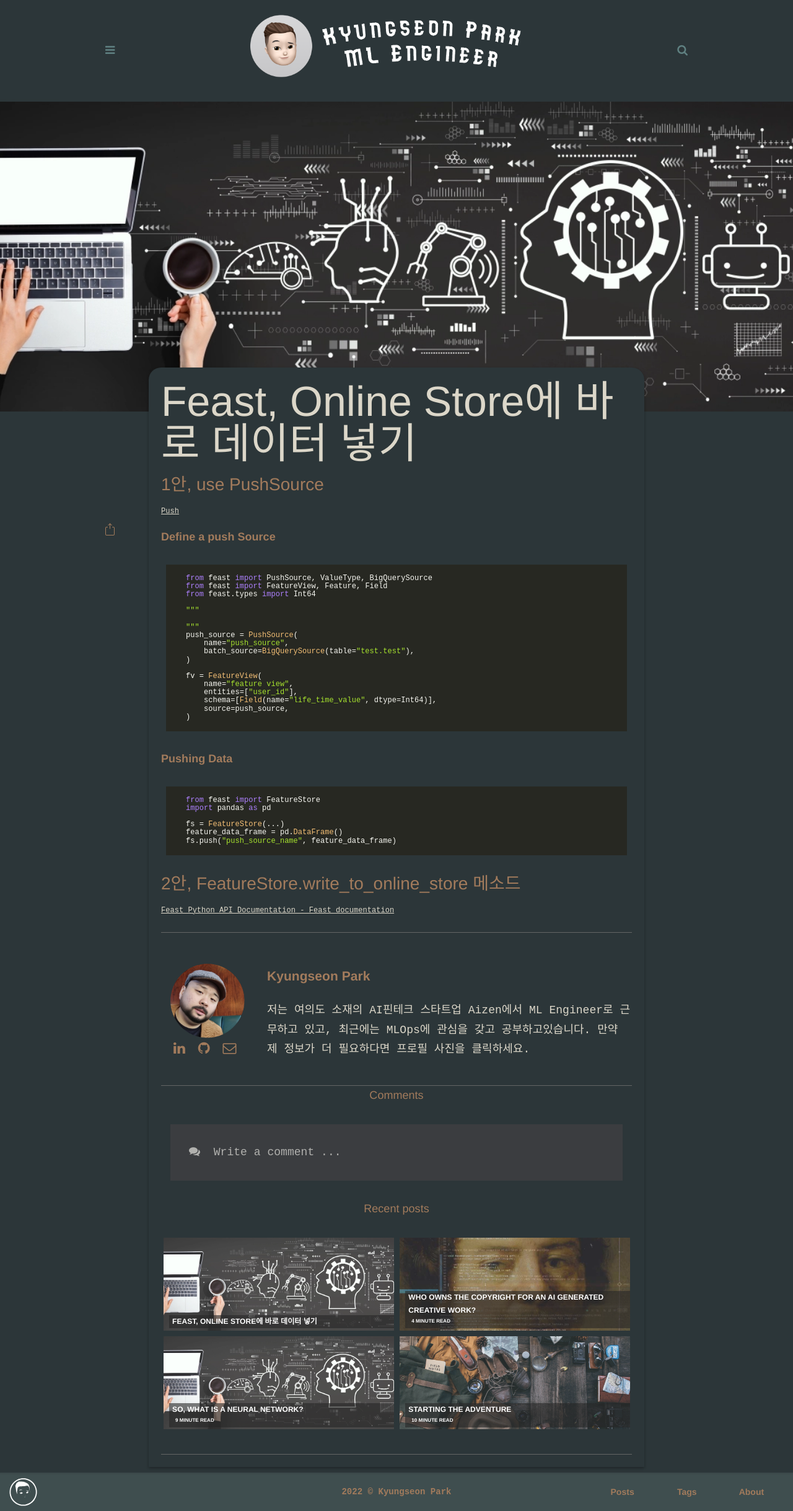
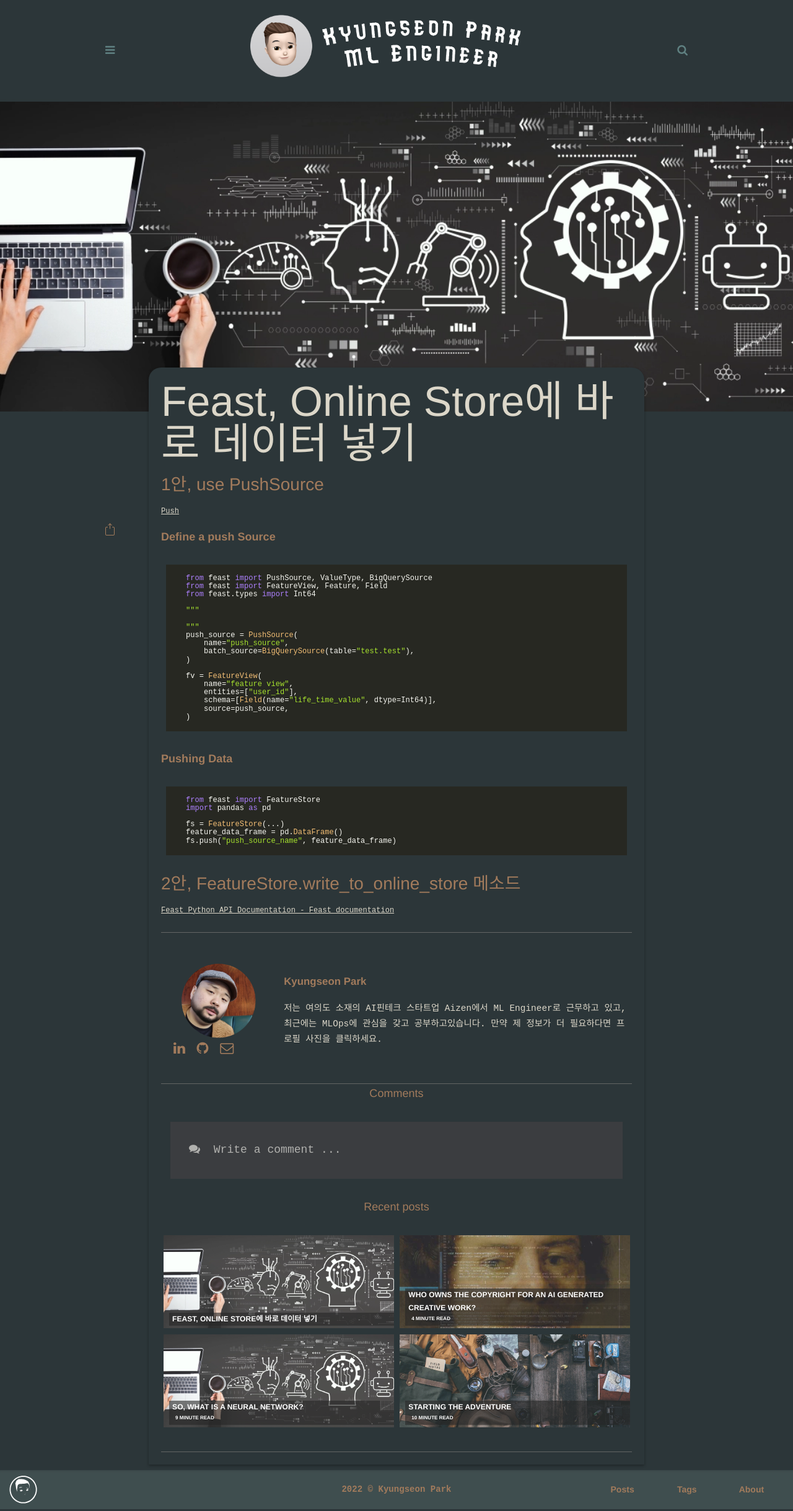
Before and after one commit to kyungseonpark/kyungseonpark.github.io, a Jekyll site: the page built from _posts/2022-07-29-Feast, Online Store에 바로 데이터 넣기.md, in a window 1280 px wide. Shown: the whole page at 62% size. Built offline with Jekyll 4.4.1, drawn with Linux system fonts in a browser that asks for light colours; some web fonts are replaced; our own code applies the rules of GitHub Pages for plain Markdown files; comment, search, counter and statistics services are not loaded.

Commit message:
test disqus

```diff
--- a/_includes/comments.html
+++ b/_includes/comments.html
@@ -10,7 +10,7 @@
             </div>
         </div>
         {% endif %}
-        <div id="disqus_thread"></div>
+        <div id="comment-layout"></div>
         <script>
             /**
             *  RECOMMENDED CONFIGURATION VARIABLES: EDIT AND UNCOMMENT THE SECTION BELOW TO INSERT DYNAMIC VALUES FROM YOUR PLATFORM OR CMS.
--- a/assets/css/main.css
+++ b/assets/css/main.css
@@ -1711,7 +1711,7 @@
   margin-top: 20px;
   padding-bottom: 20px;
   border-bottom: 1px solid var(--grey4);
-  font-size:1.5em;
+  font-size:1.2em;
 }
 .narrow-column{
     display: inline-block;
```
